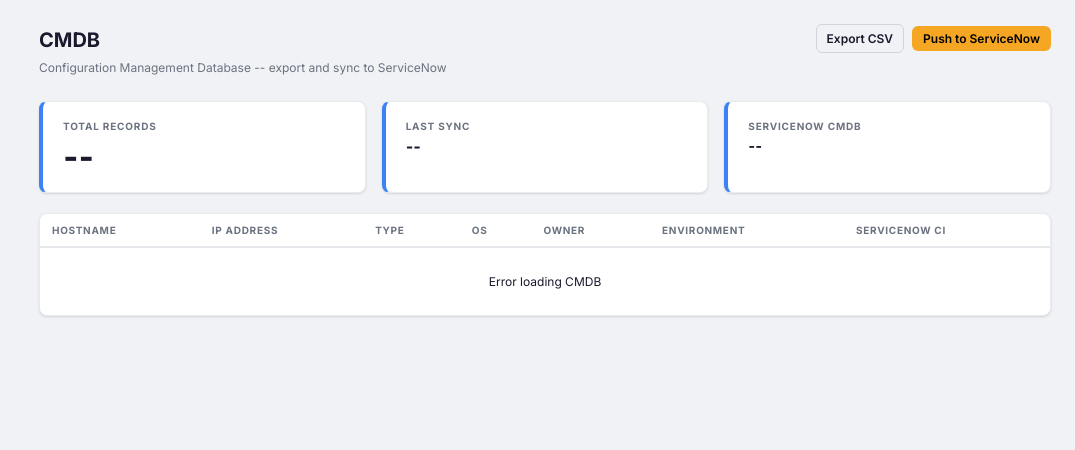
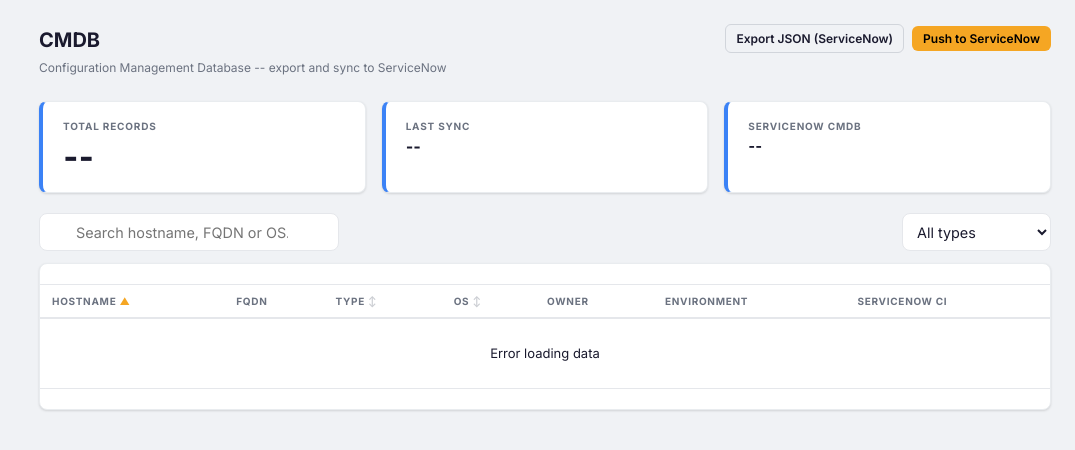
Before and after one commit to hackrange/ctem, a FastAPI app: template api/web/templates/pages/cmdb.html in a window 1280 px wide. Shown: the part 60-510 px from the top of the page, without its empty margins (205-1280 px from the left). Run offline with FastAPI, Linux system fonts and the light colour scheme; the template is opened without the code that fills it, so the values that code supplies are empty; parts of the project's set-up code (start-up, migrations or seed data) failed here and were passed over.

Commit message:
fix: CMDB lists every device with real totals and paging
The CMDB page asked for 200 rows and showed that as the total. It now
uses the shared server-side table (limit 1-200, bounded offset) with the
real total, search on hostname/FQDN/OS, a type filter and allow-listed
sorting. Tag scoping uses IN (subquery) so multi-tag devices count once.
The ServiceNow JSON export is no longer capped at 10,000 CIs and carries
the normalized name, FQDN, sources, firewall and USB fields.

```diff
--- a/api/routes/cmdb.py
+++ b/api/routes/cmdb.py
@@ -14,54 +14,63 @@ from api.auth.rbac import get_accessible_device_tag_ids, require_cyber_or_admin
 from api.core.db import get_session
 from api.models.device import Device, DeviceTag, DeviceType
 from api.models.user import User
+from api.routes.device_query import full_name, short_name, source_codes
 
 log = logging.getLogger("open-ctem.cmdb")
 router = APIRouter(prefix="/api/v1/cmdb", tags=["cmdb"])
+
+_SORTS = {"hostname": Device.host_key, "device_type": Device.device_type, "os": Device.os,
+          "last_seen": Device.last_seen, "risk_grade": Device.risk_grade}
+
+
+def _scoped(stmt, tag_ids):
+    # IN (subquery) rather than a join: a device with two visible tags must count once
+    if tag_ids is None:
+        return stmt
+    return stmt.where(Device.id.in_(select(DeviceTag.device_id).where(DeviceTag.tag_id.in_(tag_ids))))
+
 
 @router.get("")
 async def list_cmdb(
     current_user: User = Depends(require_cyber_or_admin),
     db: AsyncSession = Depends(get_session),
-    limit: int = Query(200, le=5000),
-    offset: int = 0,
+    q: str | None = Query(None, max_length=200),
+    device_type: DeviceType | None = None,
+    sort: str | None = Query(None, max_length=32),
+    order: str | None = Query(None, pattern="^(asc|desc)$"),
+    limit: int = Query(50, ge=1, le=200),
+    offset: int = Query(0, ge=0, le=1_000_000),
 ):
-    """CMDB record list for the UI table, with ServiceNow integration status."""
+    """CMDB record list for the UI table (server-side paged), with ServiceNow integration status."""
+    from sqlalchemy import func, or_
+
     from api.models.integration import IntegrationConfig, Vendor
-    from api.models.settings import AppSetting
-    from sqlalchemy import func
+    from api.routes.device_query import _like
 
     tag_ids = await get_accessible_device_tag_ids(current_user, db)
-    stmt = (
-        select(Device)
-        .options(
-            selectinload(Device.owner),
-            selectinload(Device.tags).selectinload(DeviceTag.tag),
-        )
-        .order_by(Device.hostname)
-    )
-    if tag_ids is not None:
-        stmt = stmt.join(DeviceTag).where(DeviceTag.tag_id.in_(tag_ids))
+    stmt = _scoped(select(Device), tag_ids)
+    if device_type:
+        stmt = stmt.where(Device.device_type == device_type)
+    if q and q.strip():
+        like = _like(q.strip()[:200])
+        stmt = stmt.where(or_(Device.hostname.ilike(like, escape="\\"), Device.fqdn.ilike(like, escape="\\"),
+                              Device.os.ilike(like, escape="\\")))
+    total = (await db.execute(select(func.count()).select_from(stmt.subquery()))).scalar_one()
+    col = _SORTS.get(sort or "", Device.host_key)
+    ordered = col.desc().nulls_last() if order == "desc" else col.asc().nulls_last()
+    page = (stmt.options(selectinload(Device.owner), selectinload(Device.tags).selectinload(DeviceTag.tag))
+            .order_by(ordered, Device.id).offset(offset).limit(limit))
+    devices = (await db.execute(page)).scalars().unique().all()
 
-    total_q = select(func.count()).select_from(stmt.subquery())
-    total = (await db.execute(total_q)).scalar_one()
-    result = await db.execute(stmt.offset(offset).limit(limit))
-    devices = result.scalars().unique().all()
-
-    # Check if ServiceNow integration is configured + get last sync time
-    snow_result = await db.execute(
-        select(IntegrationConfig).where(
-            IntegrationConfig.vendor == Vendor.servicenow,
-            IntegrationConfig.is_enabled.is_(True),
-        )
-    )
-    snow_integration = snow_result.scalar_one_or_none()
-    last_sync_at = snow_integration.last_sync_at.isoformat() if snow_integration and snow_integration.last_sync_at else None
-
+    snow = (await db.execute(select(IntegrationConfig).where(
+        IntegrationConfig.vendor == Vendor.servicenow, IntegrationConfig.is_enabled.is_(True)))).scalar_one_or_none()
     return {
         "records": [_to_cmdb_record(d) for d in devices],
         "total": total,
-        "last_sync_at": last_sync_at,
-        "servicenow_enabled": snow_integration is not None,
+        "limit": limit,
+        "offset": offset,
+        "last_sync_at": snow.last_sync_at.isoformat() if snow and snow.last_sync_at else None,
+        "servicenow_enabled": snow is not None,
     }
 
 
@@ -118,7 +127,7 @@ async def export_cmdb(
     db: AsyncSession = Depends(get_session),
     tag: str | None = Query(None, description="Filter by tag name"),
     device_type: DeviceType | None = None,
-    limit: int = Query(10000, le=50000),
+    limit: int = Query(200_000, ge=1, le=200_000),
 ):
     """
     Full CMDB export in ServiceNow import set format.
@@ -130,8 +139,7 @@ async def export_cmdb(
         selectinload(Device.tags).selectinload(DeviceTag.tag),
     ).limit(limit)
 
-    if tag_ids is not None:
-        stmt = stmt.join(DeviceTag).where(DeviceTag.tag_id.in_(tag_ids))
+    stmt = _scoped(stmt, tag_ids)
     if device_type:
         stmt = stmt.where(Device.device_type == device_type)
 
@@ -140,7 +148,7 @@ async def export_cmdb(
         tag_result = await db.execute(select(Tag).where(Tag.name == tag))
         t = tag_result.scalar_one_or_none()
         if t:
-            stmt = stmt.join(DeviceTag, isouter=True).where(DeviceTag.tag_id == t.id)
+            stmt = stmt.where(Device.id.in_(select(DeviceTag.device_id).where(DeviceTag.tag_id == t.id)))
 
     result = await db.execute(stmt)
     devices = result.scalars().unique().all()
@@ -172,7 +180,8 @@ def _to_cmdb_record(d: Device) -> dict:
 
     return {
         "id":               str(d.id),
-        "hostname":         d.hostname,
+        "hostname":         short_name(d.hostname),
+        "fqdn":             full_name(d),
         "ip_address":       None,   # encrypted at rest; not exposed in list view
         "device_type":      d.device_type.value if d.device_type else None,
         "os_name":          d.os,
@@ -191,8 +200,8 @@ def _to_ci(d: Device) -> dict:
     return {
         "ci_id": str(d.id),
         "ci_class": _CI_CLASS_MAP.get(d.device_type.value if d.device_type else "unknown", "cmdb_ci_hardware"),
-        "name": d.hostname,
-        "fqdn": d.fqdn,
+        "name": short_name(d.hostname),
+        "fqdn": full_name(d),
         "os": d.os,
         "os_version": d.os_version,
         "mac_address": d.mac_address,
@@ -206,4 +215,7 @@ def _to_ci(d: Device) -> dict:
         "tags": [dt.tag.name for dt in d.tags if dt.tag],
         "device_type": d.device_type.value if d.device_type else None,
         "source": d.source,
+        "sources": source_codes(d),
+        "firewall_enabled": d.firewall_enabled,
+        "usb_storage_blocked": d.usb_storage_blocked,
     }
--- a/api/web/templates/pages/cmdb.html
+++ b/api/web/templates/pages/cmdb.html
@@ -10,8 +10,8 @@
     <p class="page-header__sub">Configuration Management Database -- export and sync to ServiceNow</p>
   </div>
   <div class="flex items-center gap-2">
-    <a href="/api/v1/cmdb/export" class="btn btn--ghost btn--sm">Export CSV</a>
-    <button class="btn btn--primary btn--sm" onclick="triggerSync()">Push to ServiceNow</button>
+    <a href="/api/v1/cmdb/export" class="btn btn--ghost btn--sm">Export JSON (ServiceNow)</a>
+    <button class="btn btn--primary btn--sm" onclick="triggerSync(this)">Push to ServiceNow</button>
   </div>
 </div>
 
@@ -30,73 +30,66 @@
   </div>
 </div>
 
-<div class="panel" style="padding:0">
-  <table class="data-table">
-    <thead>
-      <tr>
-        <th>Hostname</th>
-        <th>IP Address</th>
-        <th>Type</th>
-        <th>OS</th>
-        <th>Owner</th>
-        <th>Environment</th>
-        <th>ServiceNow CI</th>
-      </tr>
-    </thead>
-    <tbody id="cmdb-tbody">
-      <tr><td colspan="7" class="text-muted text-sm" style="text-align:center;padding:24px">Loading...</td></tr>
-    </tbody>
-  </table>
+<div style="display:flex;gap:10px;margin-bottom:12px">
+  <div class="search-bar-wrap" style="flex:1">
+    <input id="search-input" type="search" class="search-bar" placeholder="Search hostname, FQDN or OS..." autocomplete="off" spellcheck="false">
+  </div>
+  <select id="filter-type" class="filter-select" aria-label="Type">
+    <option value="">All types</option>
+    <option value="server">Server</option>
+    <option value="workstation">Workstation</option>
+    <option value="network_device">Network device</option>
+    <option value="cloud_instance">Cloud instance</option>
+    <option value="unknown">Unknown</option>
+  </select>
 </div>
+
+<div class="panel" style="padding:0" id="cmdb-table"></div>
 {% endblock %}
 
 {% block extra_scripts %}
+<script src="{{ static('js/data_table.js') }}"></script>
 <script>
 const API = '/api/v1';
+const $ = id => document.getElementById(id);
 
-async function fetchJson(url) {
-  const res = await fetch(url, { headers: { Accept: 'application/json' } });
-  if (!res.ok) throw new Error(res.statusText);
-  return res.json();
-}
+const table = DataTable.create({
+  mount: $('cmdb-table'),
+  endpoint: `${API}/cmdb`,
+  listKey: 'records',
+  defaultSort: 'hostname',
+  defaultOrder: 'asc',
+  syncUrl: true,
+  emptyText: 'No CMDB records',
+  params: () => ({ q: $('search-input').value.trim(), device_type: $('filter-type').value }),
+  onLoad: data => {
+    $('stat-total').textContent = Number(data.total || 0).toLocaleString();
+    $('stat-sync').textContent = data.last_sync_at ? new Date(data.last_sync_at).toLocaleString() : 'Never';
+    $('stat-snow').textContent = data.servicenow_enabled ? 'Connected' : 'Not configured';
+  },
+  columns: [
+    { label: 'Hostname', sort: 'hostname', render: r => `<span style="font-weight:500" title="${esc(r.fqdn || r.hostname)}">${esc(r.hostname)}</span>` },
+    { label: 'FQDN', render: r => `<span class="text-sm text-muted">${esc(r.fqdn || '--')}</span>` },
+    { label: 'Type', sort: 'device_type', render: r => `<span class="text-muted text-sm">${esc(r.device_type || '--')}</span>` },
+    { label: 'OS', sort: 'os', render: r => `<span class="text-sm">${esc(r.os_name || '--')}</span>` },
+    { label: 'Owner', render: r => `<span class="text-sm">${esc(r.owner || '--')}</span>` },
+    { label: 'Environment', render: r => `<span class="text-sm">${esc(r.environment || '--')}</span>` },
+    { label: 'ServiceNow CI', render: r => r.servicenow_ci_id ? `<span class="text-mono text-sm">${esc(r.servicenow_ci_id)}</span>` : '<span class="text-muted">Not synced</span>' },
+  ],
+});
 
-async function loadCMDB() {
-  try {
-    const data = await fetchJson(`${API}/cmdb?limit=200`);
-    const records = data.records || data.devices || [];
-    document.getElementById('stat-total').textContent = records.length;
-    document.getElementById('stat-sync').textContent = data.last_sync_at ? new Date(data.last_sync_at).toLocaleString() : 'Never';
-    document.getElementById('stat-snow').textContent = data.servicenow_enabled ? 'Connected' : 'Not configured';
+let timer;
+$('search-input').addEventListener('input', () => { clearTimeout(timer); timer = setTimeout(() => table.reload(true), 300); });
+$('filter-type').addEventListener('change', () => table.reload(true));
 
-    document.getElementById('cmdb-tbody').innerHTML = records.map(r => `
-      <tr>
-        <td style="font-weight:500">${esc(r.hostname)}</td>
-        <td class="text-mono text-sm">${esc(r.ip_address || '--')}</td>
-        <td class="text-muted text-sm">${esc(r.device_type || '--')}</td>
-        <td class="text-sm">${esc(r.os_name || '--')}</td>
-        <td class="text-sm">${esc(r.owner || '--')}</td>
-        <td class="text-sm">${esc(r.environment || '--')}</td>
-        <td class="text-mono text-sm">${r.servicenow_ci_id ? esc(r.servicenow_ci_id) : '<span class="text-muted">Not synced</span>'}</td>
-      </tr>
-    `).join('') || '<tr><td colspan="7" class="text-muted text-sm" style="text-align:center;padding:24px">No CMDB records</td></tr>';
-  } catch (e) {
-    document.getElementById('cmdb-tbody').innerHTML = `<tr><td colspan="7" class="text-muted text-sm" style="text-align:center;padding:24px">Error loading CMDB</td></tr>`;
-  }
-}
-
-async function triggerSync() {
-  const btn = event.target;
+async function triggerSync(btn) {
   btn.disabled = true;
   btn.textContent = 'Syncing...';
   try {
     await fetch(`${API}/cmdb/sync`, { method: 'POST' });
-    setTimeout(() => { btn.disabled = false; btn.textContent = 'Push to ServiceNow'; loadCMDB(); }, 2000);
-  } catch (_) {
-    btn.disabled = false;
-    btn.textContent = 'Push to ServiceNow';
+  } finally {
+    setTimeout(() => { btn.disabled = false; btn.textContent = 'Push to ServiceNow'; table.reload(false); }, 2000);
   }
 }
-
-document.addEventListener('DOMContentLoaded', loadCMDB);
 </script>
 {% endblock %}
```
Also changed, not shown: tests/test_cmdb.py (+20 -4 lines), CHANGELOG.md, README.md.
